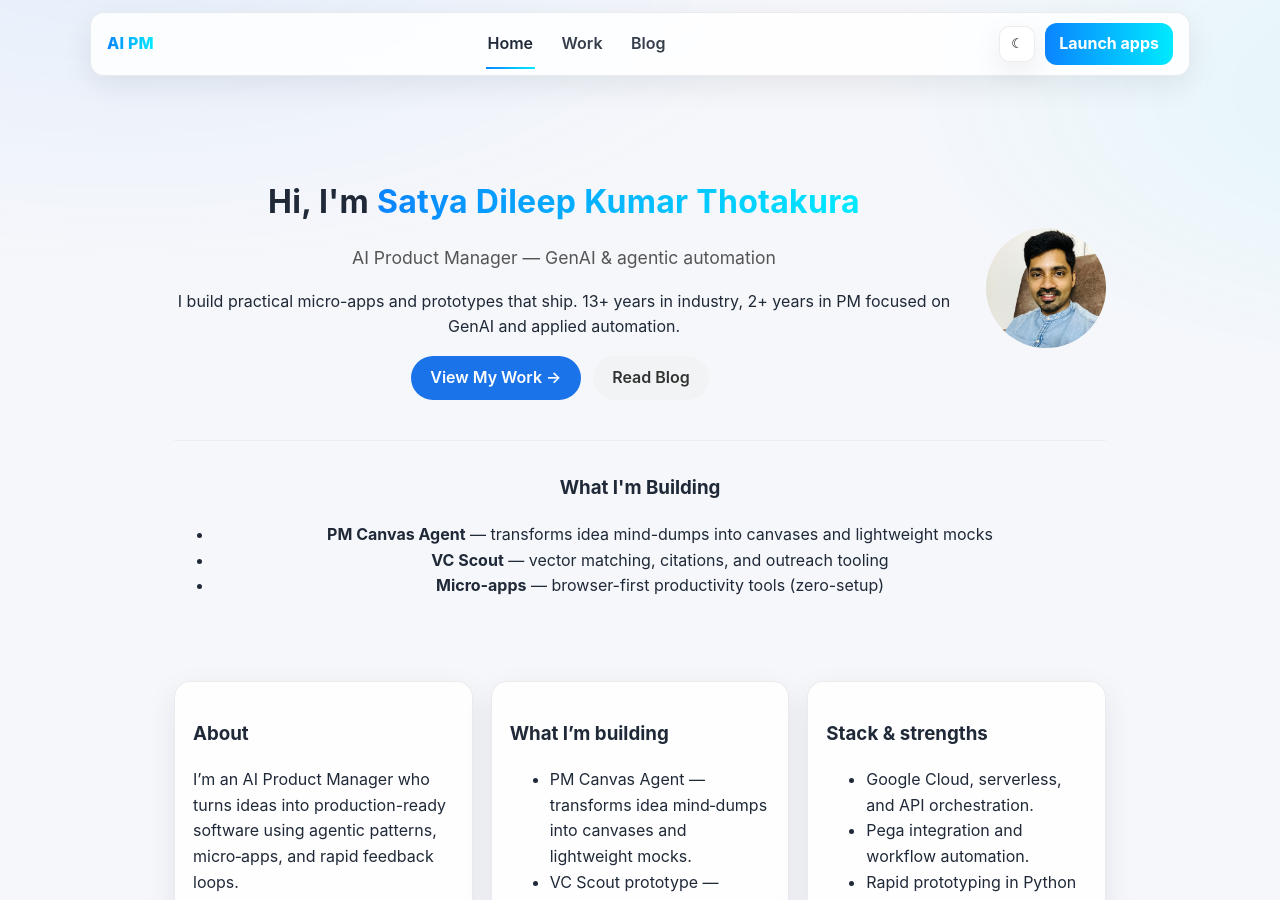
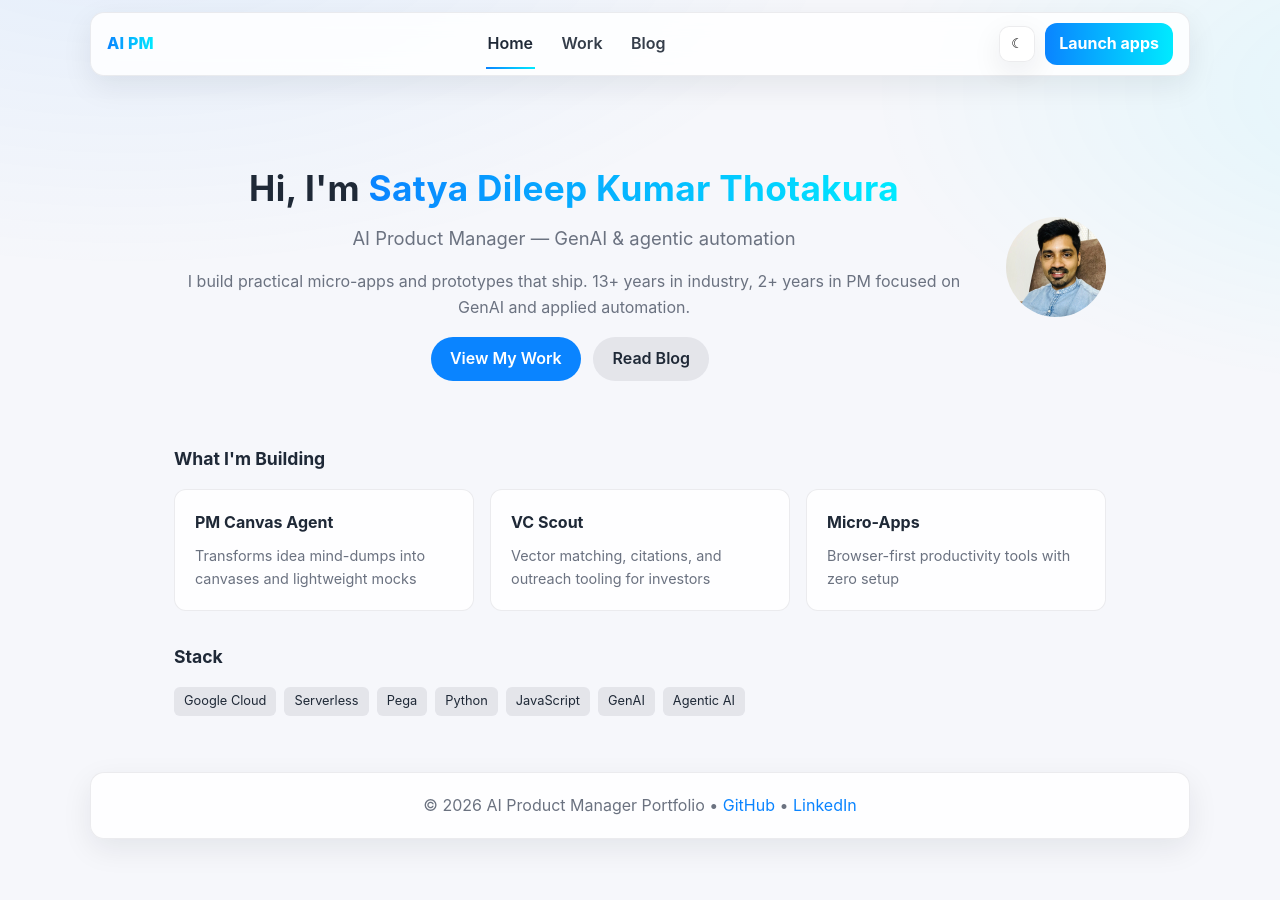
Before and after one commit to SatyaDileep/SatyaDileep.github.io, a Jekyll site: the page built from index.md, in a window 1280 px wide and 900 px high. Built offline with Jekyll 4.4.1, drawn with Linux system fonts in a browser that asks for light colours; some of the changed text lies outside the part shown.

Commit message:
Fix: light theme as default, reorganize home page layout

```diff
--- a/_layouts/default.html
+++ b/_layouts/default.html
@@ -35,8 +35,7 @@
   (function () {
     const toggle = document.getElementById("theme-toggle");
     const saved = localStorage.getItem("theme");
-    const prefersDark = window.matchMedia("(prefers-color-scheme: dark)").matches;
-    const isDark = saved === "dark" || (!saved && prefersDark);
+    const isDark = saved === "dark";
 
     if (isDark) document.body.classList.add("dark");
     toggle.textContent = isDark ? "☼" : "☾";
--- a/index.md
+++ b/index.md
@@ -4,34 +4,50 @@ title: Home
 ---
 
 <style>
-.hero { padding: 3rem 0; }
-.hero h1 { margin: 0 0 0.5rem 0; font-size: 2rem; }
-.primary { color: #1a73e8; font-weight: 700; }
-.subtitle { font-size: 1.1rem; color: #555; margin-bottom: 1rem; }
+.hero { padding: 2rem 0; }
+.hero h1 { margin: 0 0 0.5rem 0; font-size: 2.2rem; }
+.primary { color: var(--primary); font-weight: 700; }
+.subtitle { font-size: 1.15rem; color: var(--muted); margin-bottom: 1rem; }
+.hero p { color: var(--muted); margin: 0 0 1rem 0; }
 
 a.btn {
   display: inline-block;
-  background: #1a73e8;
+  background: var(--primary);
   color: #fff;
   padding: 0.6rem 1.2rem;
   border-radius: 999px;
   text-decoration: none;
   font-weight: 600;
   margin-right: 0.5rem;
-  margin-bottom: 0.5rem;
 }
+a.btn:hover { opacity: 0.9; }
 a.btn.secondary {
-  background: #f1f3f4;
-  color: #333;
+  background: var(--border);
+  color: var(--text);
 }
 
 .hero-flex { display: flex; gap: 2rem; align-items: center; flex-wrap: wrap; }
 .hero-text { flex: 1; min-width: 280px; }
-.hero-avatar { flex: 0 0 120px; }
-.avatar { width: 120px; height: 120px; border-radius: 50%; object-fit: cover; }
+.hero-avatar { flex: 0 0 100px; }
+.avatar { width: 100px; height: 100px; border-radius: 50%; object-fit: cover; }
 
-.quick-links { margin-top: 2rem; padding-top: 2rem; border-top: 1px solid #eee; }
-.quick-links h3 { margin-top: 0; }
+.section-title { font-size: 1.1rem; margin: 2rem 0 1rem 0; color: var(--text); }
+.project-grid { display: grid; grid-template-columns: repeat(auto-fit, minmax(260px, 1fr)); gap: 1rem; }
+.project-card {
+  padding: 1.25rem; border-radius: 12px; border: 1px solid var(--border);
+  background: var(--surface);
+}
+.project-card h3 { margin: 0 0 0.5rem 0; font-size: 1rem; }
+.project-card p { margin: 0; font-size: 0.9rem; color: var(--muted); }
+
+.stack-list { display: flex; flex-wrap: wrap; gap: 0.5rem; margin-top: 1rem; }
+.stack-tag {
+  background: var(--border);
+  color: var(--text);
+  padding: 4px 10px;
+  border-radius: 6px;
+  font-size: 0.8rem;
+}
 </style>
 
 <section class="hero">
@@ -41,7 +57,7 @@ a.btn.secondary {
       <p class="subtitle">AI Product Manager — GenAI & agentic automation</p>
       <p>I build practical micro-apps and prototypes that ship. 13+ years in industry, 2+ years in PM focused on GenAI and applied automation.</p>
       <div>
-        <a href="{{ '/micro-apps' | relative_url }}" class="btn">View My Work →</a>
+        <a href="{{ '/micro-apps' | relative_url }}" class="btn">View My Work</a>
         <a href="{{ '/blog' | relative_url }}" class="btn secondary">Read Blog</a>
       </div>
     </div>
@@ -49,39 +65,33 @@ a.btn.secondary {
       <img src="{{ '/assets/dileep11.jpg' | relative_url }}" alt="Satya Dileep" class="avatar" loading="lazy">
     </div>
   </div>
+</section>
 
-  <div class="quick-links">
-    <h3>What I'm Building</h3>
-    <ul>
-      <li><strong>PM Canvas Agent</strong> — transforms idea mind-dumps into canvases and lightweight mocks</li>
-      <li><strong>VC Scout</strong> — vector matching, citations, and outreach tooling</li>
-      <li><strong>Micro-apps</strong> — browser-first productivity tools (zero-setup)</li>
-    </ul>
+<section>
+  <h2 class="section-title">What I'm Building</h2>
+  <div class="project-grid">
+    <div class="project-card">
+      <h3>PM Canvas Agent</h3>
+      <p>Transforms idea mind-dumps into canvases and lightweight mocks</p>
+    </div>
+    <div class="project-card">
+      <h3>VC Scout</h3>
+      <p>Vector matching, citations, and outreach tooling for investors</p>
+    </div>
+    <div class="project-card">
+      <h3>Micro-Apps</h3>
+      <p>Browser-first productivity tools with zero setup</p>
+    </div>
+  </div>
+
+  <h2 class="section-title">Stack</h2>
+  <div class="stack-list">
+    <span class="stack-tag">Google Cloud</span>
+    <span class="stack-tag">Serverless</span>
+    <span class="stack-tag">Pega</span>
+    <span class="stack-tag">Python</span>
+    <span class="stack-tag">JavaScript</span>
+    <span class="stack-tag">GenAI</span>
+    <span class="stack-tag">Agentic AI</span>
   </div>
 </section>
-
-<section id="about" class="grid">
-  <div class="card">
-    <h3>About</h3>
-    <p>I’m an AI Product Manager who turns ideas into production-ready software using agentic patterns, micro‑apps, and rapid feedback loops.</p>
-    <p>13+ years in industry, 2+ years in product management, focused on GenAI and applied automation.</p>
-  </div>
-
-  <div class="card">
-    <h3>What I’m building</h3>
-    <ul>
-      <li>PM Canvas Agent — transforms idea mind‑dumps into canvases and lightweight mocks.</li>
-      <li>VC Scout prototype — vector matching, citations, and outreach tooling.</li>
-      <li>Browser‑first micro‑apps — zero‑setup HTML/CSS/JS productivity tools.</li>
-    </ul>
-  </div>
-
-  <div class="card">
-    <h3>Stack & strengths</h3>
-    <ul>
-      <li>Google Cloud, serverless, and API orchestration.</li>
-      <li>Pega integration and workflow automation.</li>
-      <li>Rapid prototyping in Python & JS with reusable UI snippets.</li>
-    </ul>
-  </div>
-</section>
```
